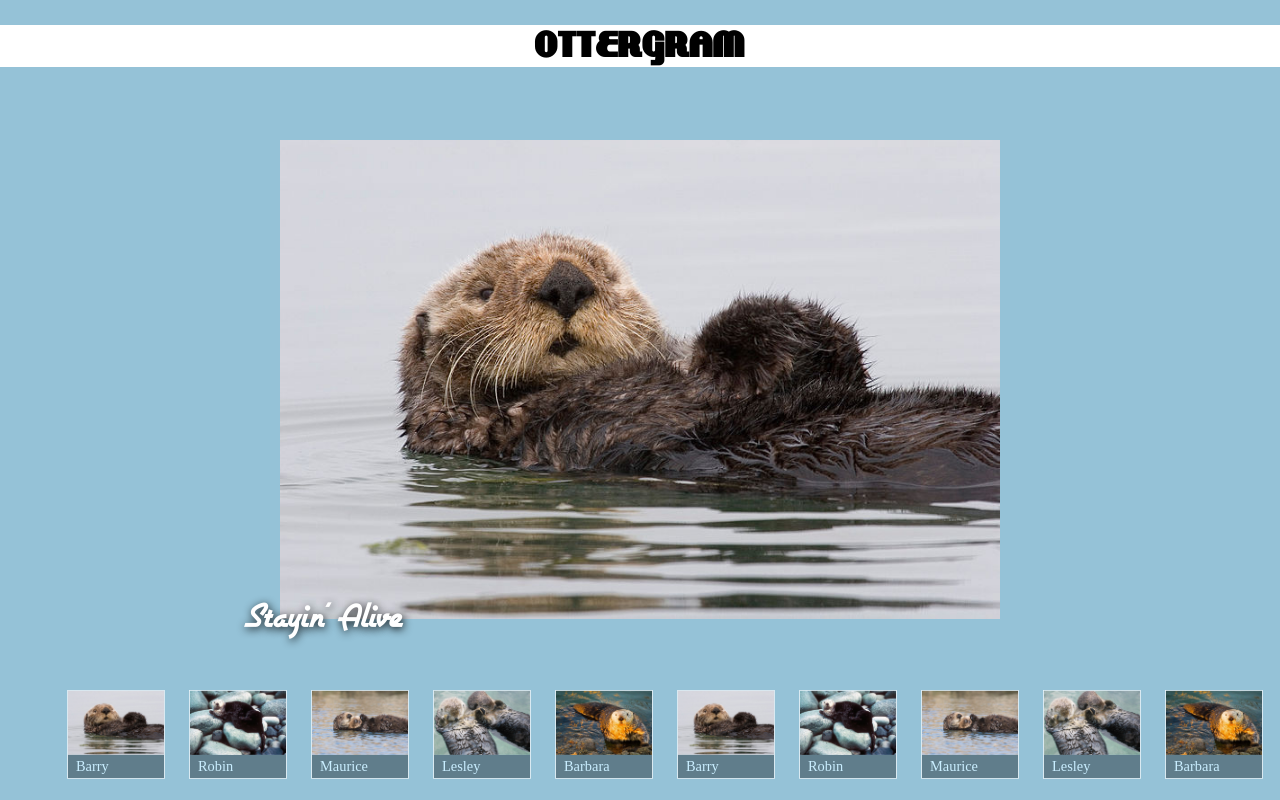
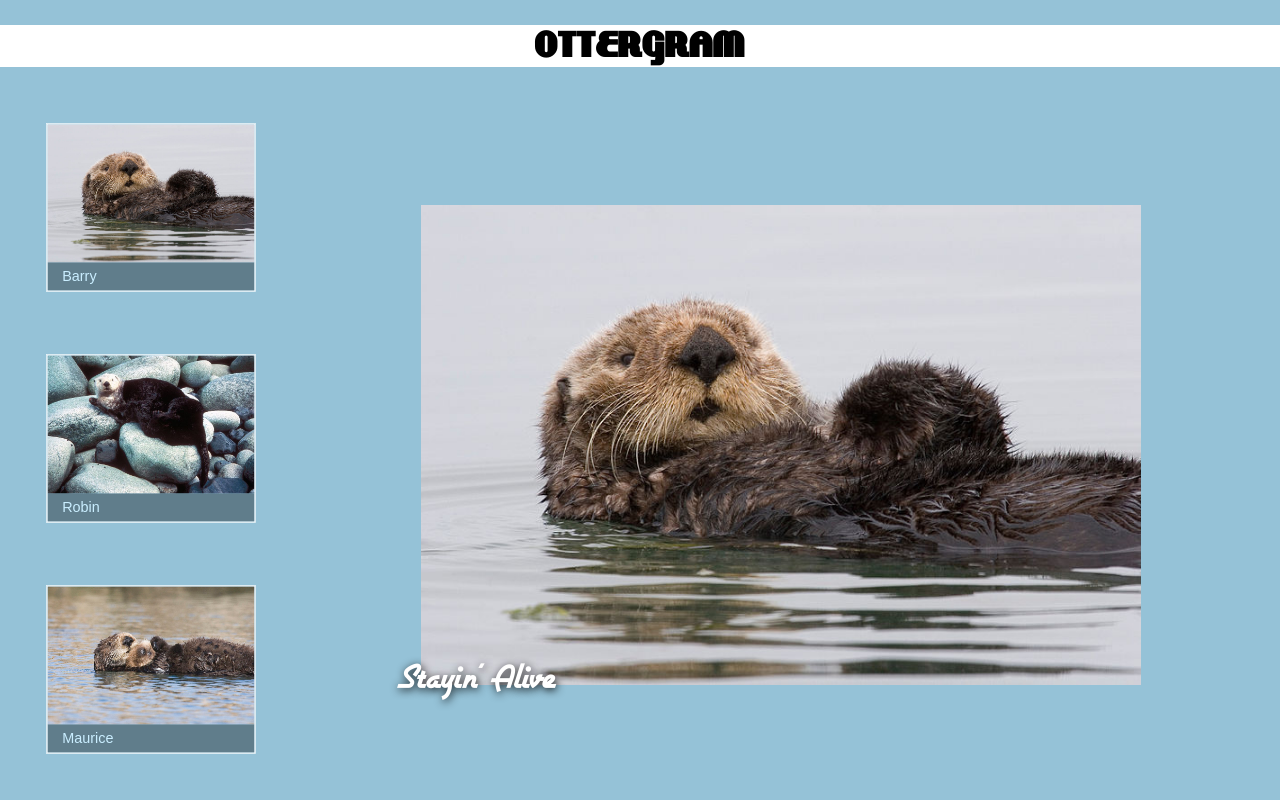
Before and after one commit to jenniwazhere/CPSC-473_assignment4, a plain HTML site: page ottergram/index.html in a window 1280 px wide. Drawn offline with nearby package versions, Linux system fonts and the light colour scheme.

Commit message:
changes to the style sheet

```diff
--- a/ottergram/stylesheets/styles.css
+++ b/ottergram/stylesheets/styles.css
@@ -1,7 +1,10 @@
 @font-face {
   font-family: 'lakeshore';
   src: url('fonts/LAKESHOR-webfont.eot');
-    src: url('fonts/LAKESHOR-webfont.eot?#iefix') format('embedded-opentype'), url('fonts/LAKESHOR-webfont.woff') format('woff'), url('fonts/LAKESHOR-webfont.ttf') format('truetype'), url('fonts/LAKESHOR-webfont.svg#lakeshore') format('svg');
+  src: url('fonts/LAKESHOR-webfont.eot?#iefix') format('embedded-opentype'),
+       url('fonts/LAKESHOR-webfont.woff') format('woff'),
+       url('fonts/LAKESHOR-webfont.ttf') format('truetype'),
+       url('fonts/LAKESHOR-webfont.svg#lakeshore') format('svg');
   font-weight: normal;
   font-style: normal;
 }
@@ -9,7 +12,10 @@
 @font-face {
   font-family: 'airstreamregular';
   src: url('fonts/Airstream-webfont.eot');
-    src: url('fonts/Airstream-webfont.eot?#iefix') format('embedded-opentype'), url('fonts/Airstream-webfont.woff') format('woff'), url('fonts/Airstream-webfont.ttf') format('truetype'), url('fonts/Airstream-webfont.svg#airstreamregular') format('svg');
+  src: url('fonts/Airstream-webfont.eot?#iefix') format('embedded-opentype'),
+       url('fonts/Airstream-webfont.woff') format('woff'),
+       url('fonts/Airstream-webfont.ttf') format('truetype'),
+       url('fonts/Airstream-webfont.svg#airstreamregular') format('svg');
   font-weight: normal;
   font-style: normal;
 }
@@ -25,8 +31,11 @@ body {
   background: rgb(149, 194, 215);
 }
 
-a {
+.thumbnail-item a {
   text-decoration: none;
+  display: block;
+  border: 1px solid rgb(100%, 100%, 100%);
+  border: 1px solid rgba(100%, 100%, 100%, 0.8);
 }
 
 .main-header {
@@ -38,7 +47,7 @@ a {
   text-align: center;
   text-transform: uppercase;
   font-family: lakeshore;
-    font-size: 37px;
+  font-size: 3.7em;
 }
 
 .main-content {
@@ -52,9 +61,7 @@ a {
   order: 2;
   display: flex;
   justify-content: space-between;
-    list-style: none;
-    padding: 20px 0;
-
+  padding: 0;
   white-space: nowrap;
   overflow-x: auto;
 }
@@ -81,10 +88,11 @@ a {
 .thumbnail-title {
   display: block;
   margin: 0;
-    padding: 4px 10px;
+  padding: 0.4em 1em;
   background: rgb(96, 125, 139);
   color: rgb(202, 238, 255);
-    font-size: 18px;
+  font-family: sans-serif;
+  font-size: 1.8em;
 }
 
 .detail-image-container {
@@ -97,6 +105,7 @@ a {
 .detail-image-frame {
   position: relative;
   text-align: center;
+  transition: transform 333ms cubic-bezier(1,.06,.28,1);;
 }
 
 .is-tiny {
@@ -110,8 +119,8 @@ a {
 
 .detail-image-title {
   position: absolute;
-    bottom: -16px;
-    left: 4px;
+  bottom: -0.3em;
+  left: 0.4em;
   font-family: airstreamregular;
   color: white;
   text-shadow: rgba(0, 0, 0, 0.9) 1px 2px 9px;
@@ -121,28 +130,31 @@ a {
 .hidden-detail .detail-image-container {
   display: none;
 }
-
 .hidden-detail .thumbnail-list {
   flex-direction: column;
   align-items: center;
 }
-
 .hidden-detail .thumbnail-item {
   max-width: 80%;
 }
 
 @media all and (min-width: 768px) {
   .main-content {
-        flex-direction: column;
+    flex-direction: row;
     overflow: hidden;
   }
+
   .thumbnail-list {
-        flex-direction: row;
-        order: 1;
-        margin-left: 20px;
-        padding: 0 35px;
+    flex-direction: column;
+    order: 0;
+    margin-left: 2em;
   }
+
   .thumbnail-item {
-        max-width: 300px;
+    max-width: 260px;
+  }
+
+  .thumbnail-item + .thumbnail-item {
+    margin-top: 2em;
   }
 }
```
Lines whose indentation alone changed are shown as unchanged.
